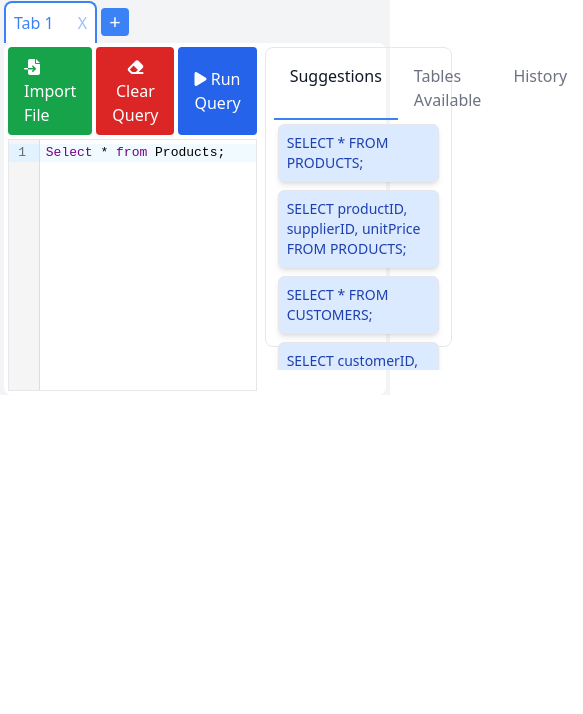
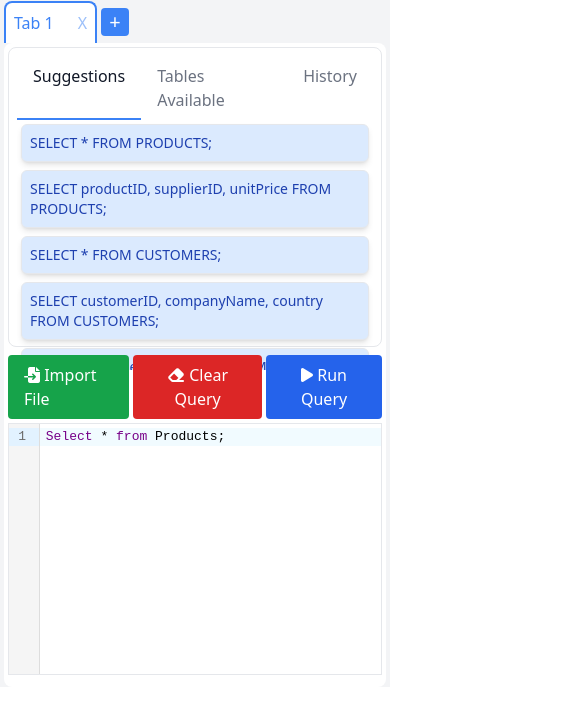
Before and after one commit to suveshmoza/atlan-sql-query, a React (Create React App) app: page / in a window 390 px wide. Shown: the top 714 px of the page, 583 px wide, since content can reach past the window. Built offline with nearby package versions, Linux system fonts and the light colour scheme.

Commit message:
improve layout for mobile

```diff
--- a/src/components/AccordionItem.jsx
+++ b/src/components/AvailableTableItem.jsx
@@ -1,6 +1,6 @@
 import { memo, useState } from 'react';
 
-const AccordionItem = ({ name, data, setQuery }) => {
+const AvailableTableItem = ({ name, data, setQuery }) => {
 	const [isOpen, setIsOpen] = useState(false);
 
 	const toggleAccordion = () => {
@@ -44,4 +44,4 @@ const AccordionItem = ({ name, data, setQuery }) => {
 	);
 };
 
-export default memo(AccordionItem);
+export default memo(AvailableTableItem);
--- a/src/components/AvailableTables.jsx
+++ b/src/components/AvailableTables.jsx
@@ -1,5 +1,5 @@
 import { useMemo } from 'react';
-import AccordionItem from './AccordionItem';
+import AvailableTableItem from './AvailableTableItem';
 import customerData from '../assets/data/customer.json';
 import productsData from '../assets/data/products.json';
 
@@ -14,7 +14,7 @@ const AvailableTables = ({ setQuery }) => {
 	return (
 		<div className="overflow-scroll h-[250px] p-4">
 			{tablesInfo.map((table) => (
-				<AccordionItem
+				<AvailableTableItem
 					key={table.name}
 					name={table.name}
 					data={table.data}
--- a/src/pages/Playground.jsx
+++ b/src/pages/Playground.jsx
@@ -1,4 +1,4 @@
-import { useState, useCallback, useEffect, Suspense, lazy } from 'react';
+import { useState, useCallback, Suspense, lazy } from 'react';
 import Sidebar from '../components/Sidebar';
 import Loading from '../components/Loading';
 
@@ -36,8 +36,8 @@ const Playground = () => {
 
 	return (
 		<div className="flex flex-col max-h-full p-1 h-full">
-			<div className="flex h-1/2">
-				<div className="w-2/3 mr-2">
+			<div className="flex flex-col-reverse sm:flex-row h-1/2">
+				<div className="w-full sm:w-2/3 mr-2 mb-2 sm:mb-0">
 					<Suspense fallback={<Loading />}>
 						<LazyEditor
 							query={query}
@@ -48,7 +48,7 @@ const Playground = () => {
 						/>
 					</Suspense>
 				</div>
-				<div className="w-1/2">
+				<div className="w-full sm:w-1/2 mb-2 sm:mb-0">
 					<Sidebar
 						history={history}
 						setHistory={setHistory}
```
